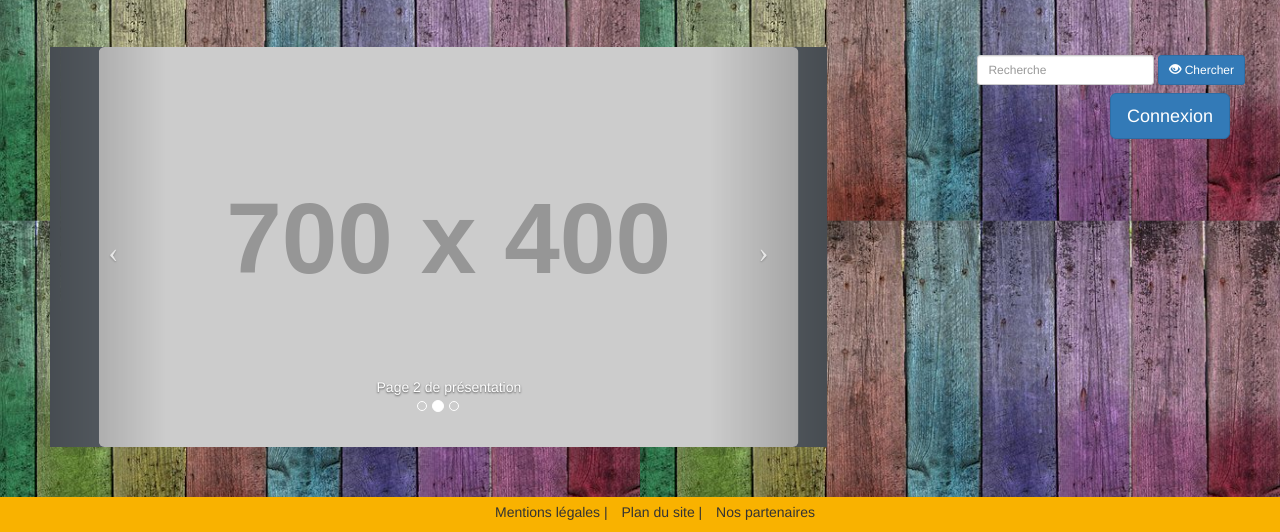
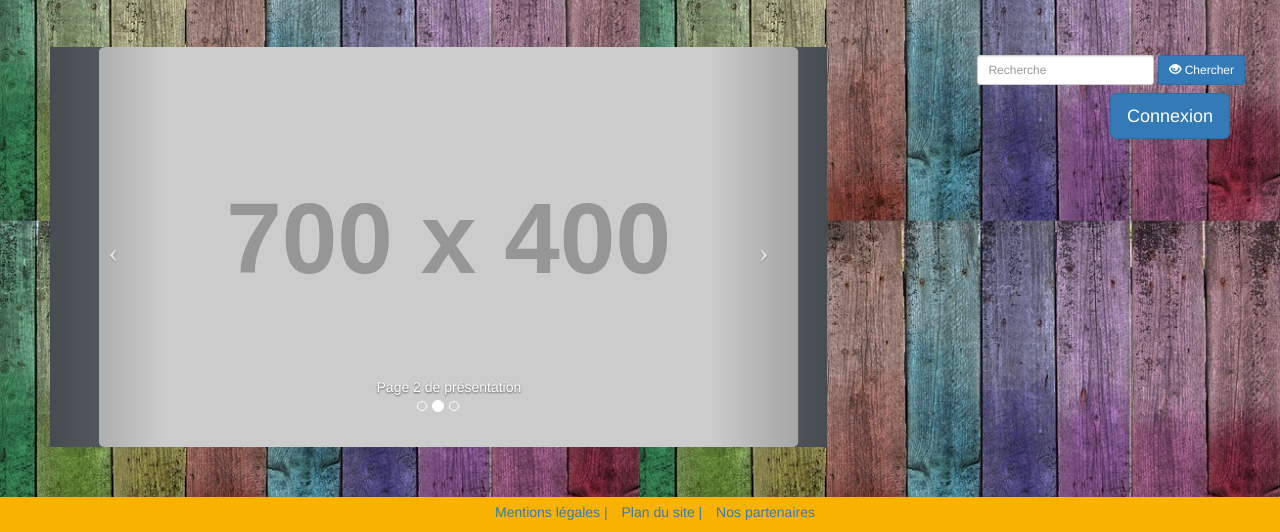
Before and after one commit to raphael1979/mfrmane, a website: page index.html in a window 1280 px wide. Shown: the part 402-934 px from the top of the page. Drawn offline with nearby package versions, Linux system fonts and the light colour scheme; placeholder pictures from the web are drawn by us.

Commit message:
re-ajout '#' dans liens footer

```diff
--- a/index.html
+++ b/index.html
@@ -182,9 +182,9 @@
 	<footer class="row">
 		<div class="col-xs-4"></div>
 		<ul class ="list-unstyled list-inline col-xs-4 blabla">
-			<li id="mentions">Mentions légales     |</li>
-			<li>Plan du site     |</li>
-			<li>Nos partenaires</li>
+			<li id="mentions"> <a href="#">Mentions légales     |</li>
+			<li> <a href="#">Plan du site     |</li>
+			<li> <a href="#">Nos partenaires</li>
 		</ul>
 		<div class="col-xs-4"></div>
 	</footer>
```
